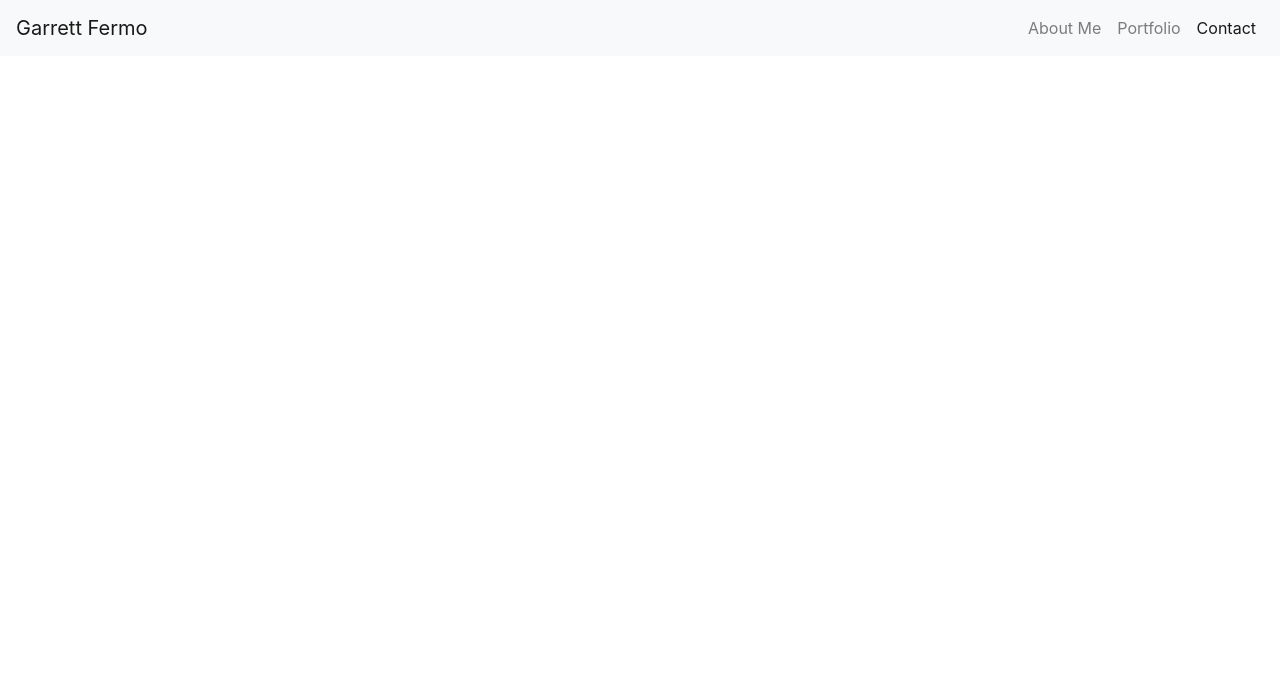
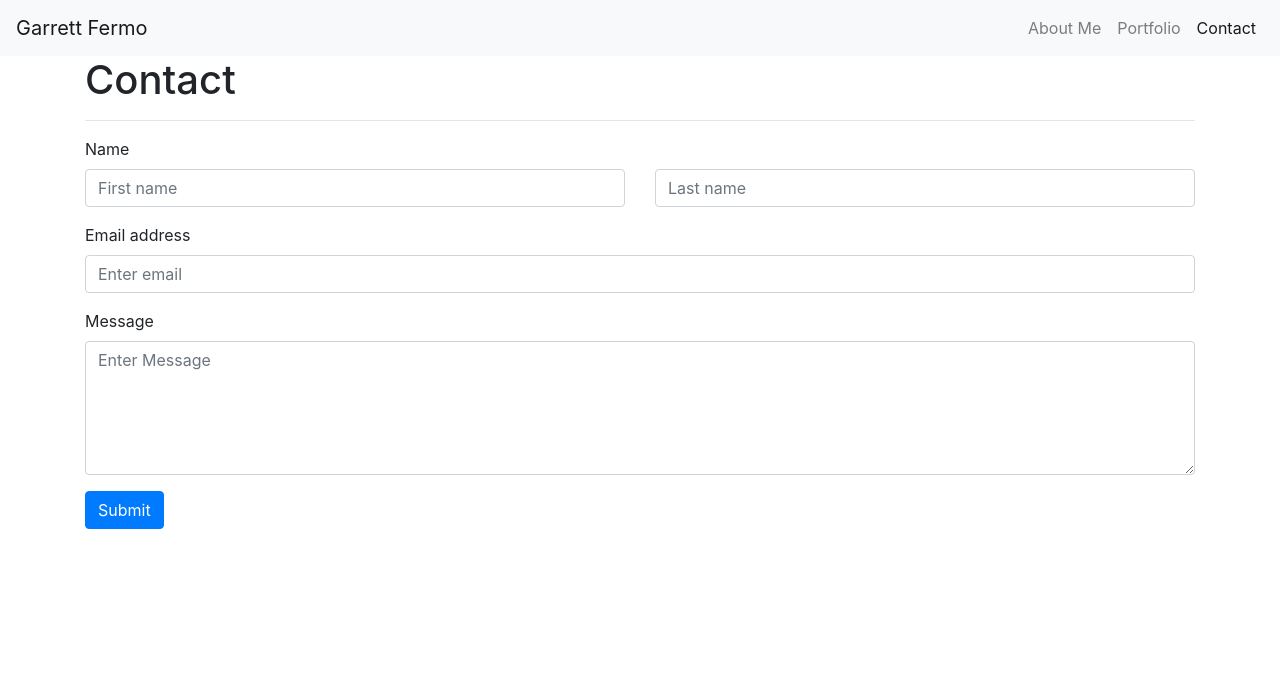
Before and after one commit to garrettcfermo/Bootstrap-Portfolio, a plain HTML site: page contact.html in a window 1280 px wide. Shown: the top 694 px of the page. Drawn offline with nearby package versions, Linux system fonts and the light colour scheme.

Commit message:
Contact HTML Completed

```diff
--- a/contact.html
+++ b/contact.html
@@ -45,6 +45,44 @@
 
   <!-- Body Section -->
 
+  <div class="container">
+    <div class="row">
+      <div class="col-md-12">
+        <h1>Contact</h1>
+        <hr>
+      </div>
+    </div>
+
+    <!-- Form Section -->
+    <div class="row">
+      <div class="col-md-12">
+        <form>
+          <div class="form-group">
+            <label for="exampleInputName">Name</label>
+            <div class="row">
+              <div class="col">
+                <input type="text" class="form-control" placeholder="First name">
+              </div>
+              <div class="col">
+                <input type="text" class="form-control" placeholder="Last name">
+              </div>
+            </div>
+          </div>
+          <div class="form-group">
+            <label for="exampleInputEmail1">Email address</label>
+            <input type="email" class="form-control" id="exampleInputEmail1" aria-describedby="emailHelp" placeholder="Enter email">
+          </div>
+          <div class="form-group">
+            <label for="exampleInputPassword1">Message</label>
+            <textarea type="password" class="form-control" id="exampleInputTextArea" placeholder="Enter Message" rows="5"></textarea>
+          </div>
+          <button type="submit" class="btn btn-primary">Submit</button>
+        </form>
+      </div>
+    </div>
+  </div>
+  </div>
+
   <!-- Footer -->
   <footer class="page-footer font-small cyan darken-3 fixed-bottom">
 
```
Also changed, not shown: portfolio.html (+1 -2 lines). Lines whose indentation alone changed are shown as unchanged.
